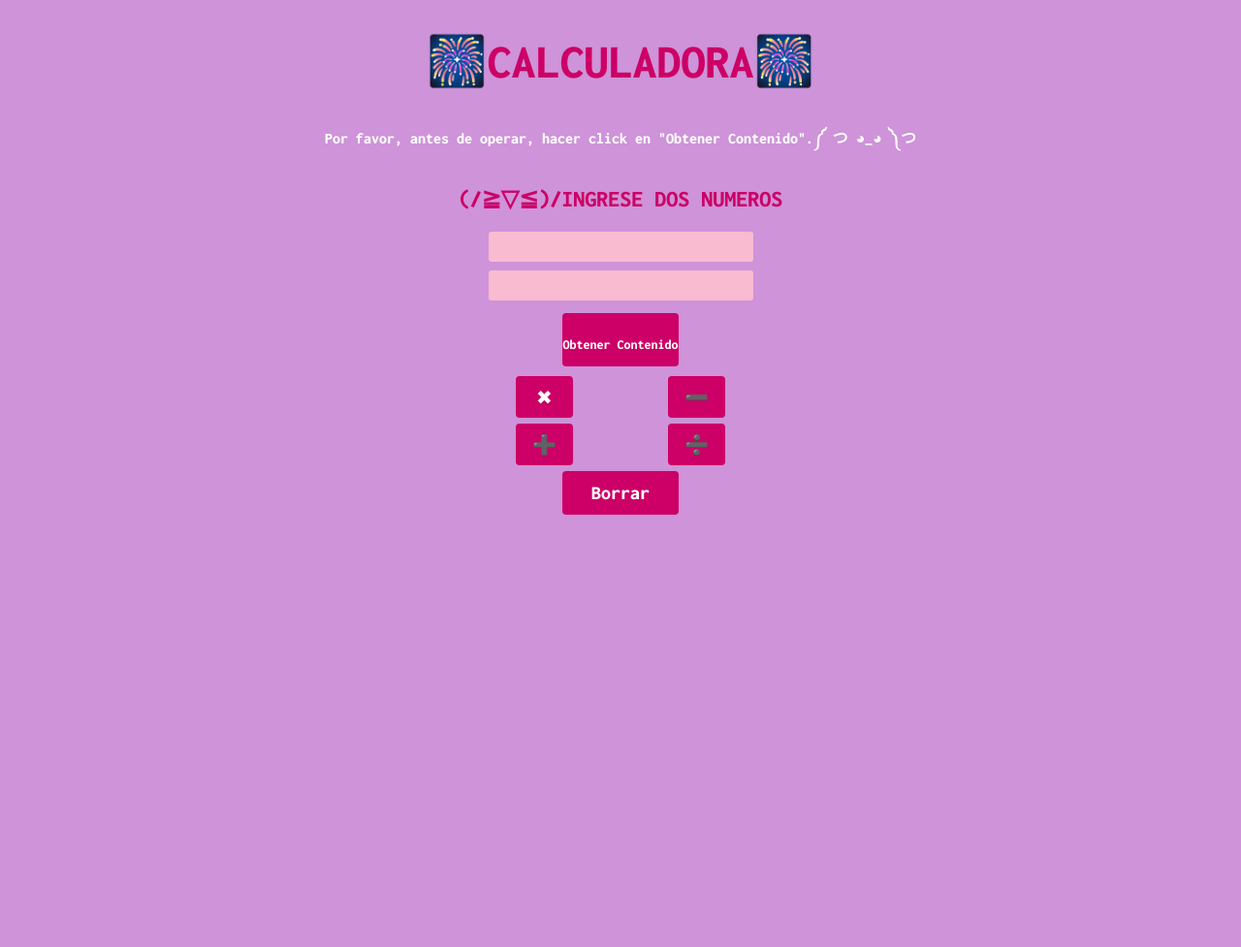
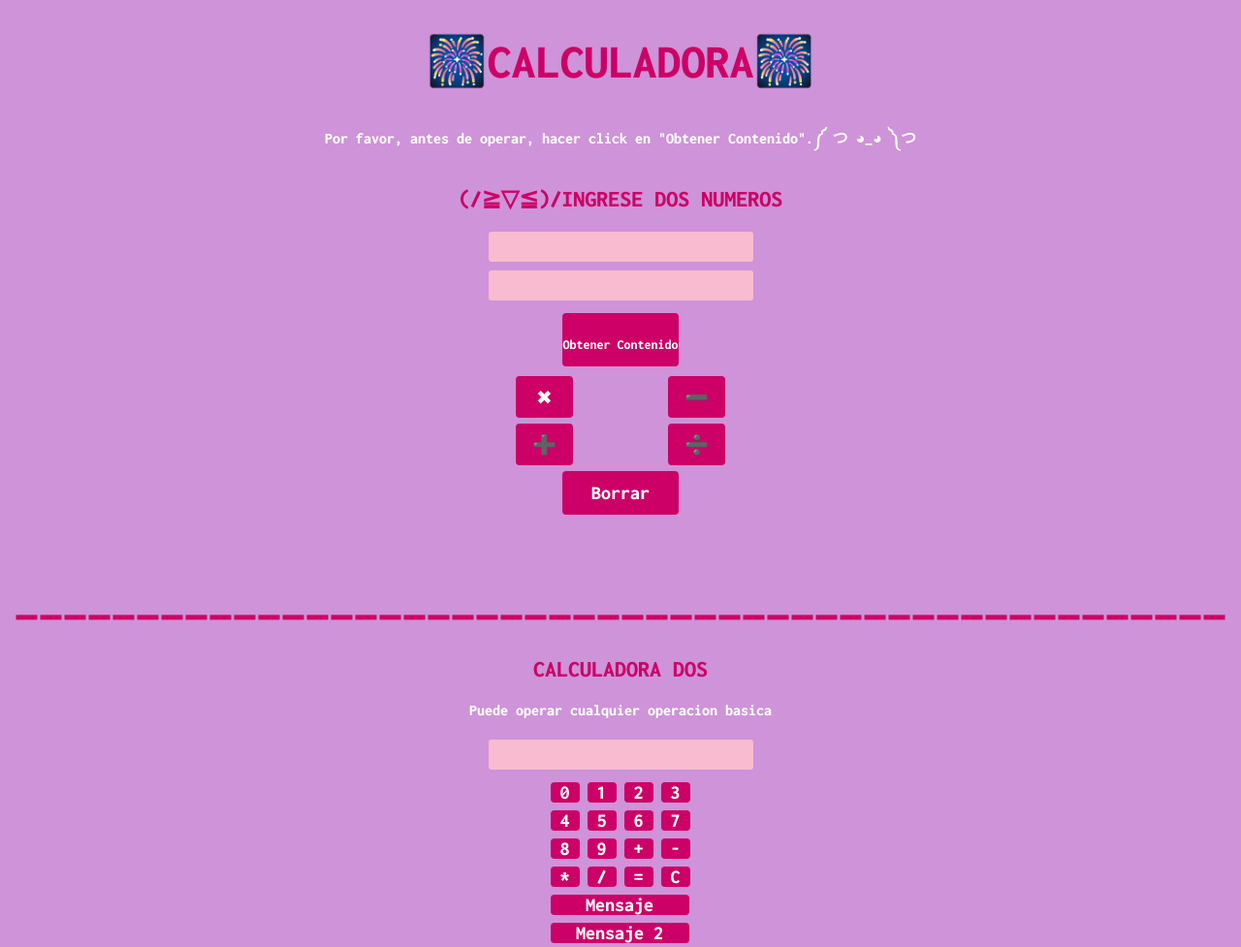
Before and after one commit to WendyColmenares/MujeresDigitales, a plain HTML site: page index.html in a window 1280 px wide. Shown: the whole page at 97% size. Before the commit the page ends 800 px from the top, so only its background shows below. Drawn offline with nearby package versions, Linux system fonts and the light colour scheme; a web font is replaced by a local one.

Commit message:
Se agrega otra calculadora al archivo

```diff
--- a/index.html
+++ b/index.html
@@ -69,21 +69,6 @@
             cursor: pointer;
          }
 
-        /*.derecha{
-            position: absolute;
-            top: 274px;
-            right: 124px;
-            font-size: 39px;
-            text-align: center;
-        }
-
-        .derecha2{
-            position: absolute;
-            top: 323px;
-            right: 124px;
-            font-size: 21px;
-            text-align: center;
-        }*/
 
         h1{
             font-size: 50px;
@@ -116,7 +101,122 @@
             background: #A569BD;
         }
 
+        .boton {
+                border: solid 0px gray;
+                border-radius: 4px;
+                width: 30px;
+                text-align: center;
+                float: left;
+                background-color: #CC0066;
+                color: white;
+                font-size: 20px;
+                margin: 4px;
+                cursor: pointer;
+                transition: all 0.4s ease-in-out;
+            }
+        .boton:hover{
+            background:#A569BD;
+            cursor: pointer;
+         }
+
+        div#contenedor {
+                width: 153px;
+            }
+
+        .contenedor{
+            justify-content: center;
+        }
     </style>
+
+
+
+</head>
+<body onload="init();">
+    <center>
+    <form>
+        <h1>🎆CALCULADORA🎆</h1>
+        <h4>Por favor, antes de operar, hacer click en "Obtener Contenido".༼ つ ◕_◕ ༽つ </h4>
+        <h2>(/≧▽≦)/INGRESE DOS NUMEROS</h2>
+    <input type="text" id="numero1" class="caja_numero"><br>
+    <input type="text" id="numero2" class="caja_numero"><br>
+    <div onclick="obtener()" class="btn" style="font-size: 14px; padding-top: 10px;margin: 4px;">Obtener Contenido</div>
+    <div id="flex">
+    <div>
+        <div onclick="multiplica()"class="btn-ope">✖</div>
+        <div onclick="suma()" class="btn-ope">➕</div>
+    </div>
+    <div>
+        <div onclick="resta()" class="btn-ope derecha">➖</div>
+        <div onclick="divide()" class="btn-ope derecha2">➗</div>
+    </div>
+</div>
+
+    <input type="reset" value="Borrar" class="btn"><br>
+
+    </form><br>
+    <div>
+        <h1>__________________________________________________</h1>
+        <h2>CALCULADORA DOS</h2>
+        <h4>Puede operar cualquier operacion basica</h4>
+        <input class="caja_numero" type="text" id="resultado"><br>
+<div id="contenedor">
+    <div onclick="concatenar(0)" class="boton">0</div>
+    <div onclick="concatenar(1)" class="boton">1</div>
+    <div onclick="concatenar(2)" class="boton">2</div>
+    <div onclick="concatenar(3)" class="boton">3</div>
+    <div onclick="concatenar(4)" class="boton">4</div>
+    <div onclick="concatenar(5)" class="boton">5</div>
+    <div onclick="concatenar(6)" class="boton">6</div>
+    <div onclick="concatenar(7)" class="boton">7</div>
+    <div onclick="concatenar(8)" class="boton">8</div>
+    <div onclick="concatenar(9)" class="boton">9</div>
+
+    <div onclick="concatenar('+')" class="boton">+</div>
+    <div onclick="concatenar('-')" class="boton">-</div>
+    <div onclick="concatenar('*')" class="boton">*</div>
+    <div onclick="concatenar('/')" class="boton">/</div>
+
+    <div onclick="evaluar()" class="boton">=</div>
+    <div onclick="borrar()" class="boton">C</div>
+    <div onclick="esperar()" class="boton" style="width: 143px;">Mensaje</div>
+    <div onclick="cadatanto()" class="boton" style="width: 143px;">Mensaje 2</div>
+</div>
+
+    </div>
+</center>
+
+<script>
+    var temporal = '';
+    var concatenar = function (valor) {
+        temporal = temporal + valor
+        console.log(temporal)
+
+        document.getElementById('resultado').value = temporal
+    }
+
+    var borrar = function () {
+        temporal = ''
+        document.getElementById('resultado').value = ''
+    }
+
+    var evaluar = function () {
+        temporal = eval(temporal)
+        document.getElementById('resultado').value = temporal
+
+    }
+
+        var  esperar = function () {
+        setTimeout(function() { swal('Gracias por usar nuestro programa')}, 1000);
+    }
+    var  cadatanto = function () {
+        setInterval(function() { swal('Mensaje cada 5 segundos, vuelve a cargar la pagina para desactivarlo')}, 5000);
+    }
+
+</script>
+<script src="https://unpkg.com/sweetalert/dist/sweetalert.min.js"></script>
+
+
+
 
 <script language="javascript">
     var valor1 = 0
@@ -147,30 +247,5 @@
     }
 
 </script>
-</head>
-<body onload="init();">
-    <center>
-    <form>
-        <h1>🎆CALCULADORA🎆</h1>
-        <h4>Por favor, antes de operar, hacer click en "Obtener Contenido".༼ つ ◕_◕ ༽つ </h4>
-        <h2>(/≧▽≦)/INGRESE DOS NUMEROS</h2>
-    <input type="text" id="numero1" class="caja_numero"><br>
-    <input type="text" id="numero2" class="caja_numero"><br>
-    <div onclick="obtener()" class="btn" style="font-size: 14px; padding-top: 10px;margin: 4px;">Obtener Contenido</div>
-    <div id="flex">
-    <div>
-        <div onclick="multiplica()"class="btn-ope">✖</div>
-        <div onclick="suma()" class="btn-ope">➕</div>
-    </div>
-    <div>
-        <div onclick="resta()" class="btn-ope derecha">➖</div>
-        <div onclick="divide()" class="btn-ope derecha2">➗</div>
-    </div>
-</div>
-
-    <input type="reset" value="Borrar" class="btn"><br>
-
-    </form>
-</center>
 </body>
 </html>
```
